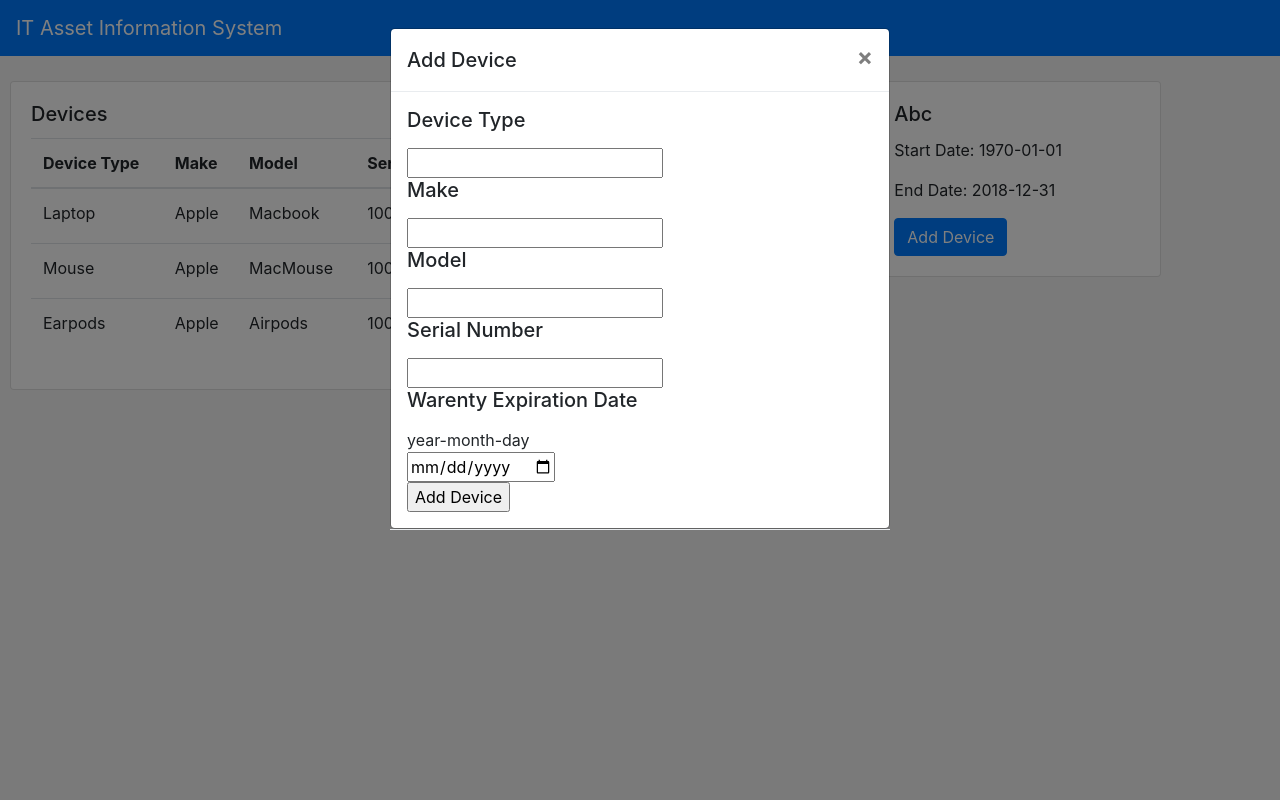
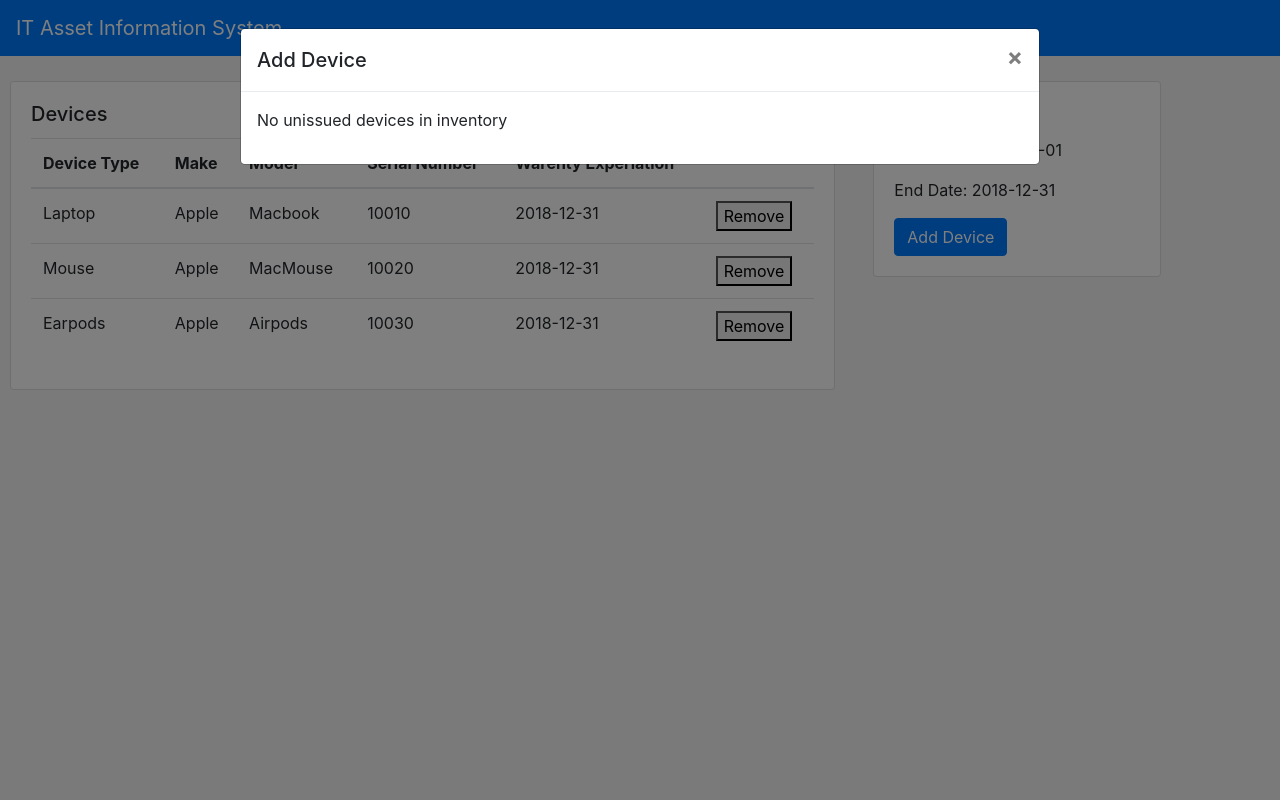
Before and after one commit to linneverstops/341DatabaseFinalProject, a Flask app: page /emp/123 in a window 1280 px wide, after a click on "Add Device". Run offline with Flask 2, Linux system fonts and the light colour scheme; data comes from the database, SQL or seed files in the repository; some libraries are stand-ins or nearby versions.

Commit message:
got employee add/remove and device issue to working

```diff
--- a/it_app/DeviceTracker.sql
+++ b/it_app/DeviceTracker.sql
@@ -23,7 +23,7 @@ DROP TABLE IF EXISTS `Device`;
 /*!40101 SET @saved_cs_client     = @@character_set_client */;
  SET character_set_client = utf8mb4 ;
 CREATE TABLE `Device` (
-  `device_id` int(11) NOT NULL,
+  `device_id` int(11) NOT NULL AUTO_INCREMENT,
   `device_type` varchar(30) DEFAULT NULL,
   `make` varchar(30) DEFAULT NULL,
   `model` varchar(30) DEFAULT NULL,
@@ -51,7 +51,7 @@ DROP TABLE IF EXISTS `Employee`;
 /*!40101 SET @saved_cs_client     = @@character_set_client */;
  SET character_set_client = utf8mb4 ;
 CREATE TABLE `Employee` (
-  `employ_id` int(11) NOT NULL,
+  `employ_id` int(11) NOT NULL AUTO_INCREMENT,
   `name` varchar(30) DEFAULT NULL,
   `start_date` date DEFAULT NULL,
   `end_date` date DEFAULT NULL,
--- /dev/null
+++ b/it_app/employee.sql
@@ -0,0 +1,6 @@
+SELECT name, start_date,end_date, count(device_id)
+FROM
+Employee
+left join issued_to  on Employee.employ_id=issued_to.employ_id
+group by
+Employee.employ_id;
--- a/it_app/run.py
+++ b/it_app/run.py
@@ -4,7 +4,7 @@ import mysql.connector
 from flask_wtf import FlaskForm
 from wtforms import StringField, IntegerField,DateField
 from wtforms.validators import DataRequired
-
+from datetime import datetime
 
 
 # Read configuration from file.
@@ -13,18 +13,17 @@ config.read('config.ini')
 
 # Set up application server.
 app = Flask(__name__)
+# TODO: put this in the config.ini
 app.config['SECRET_KEY'] = 'ssssh!'
 
 
-# Form for new device
-class NewDeviceForm(FlaskForm):
-    dtype = StringField('Device Type',validators=[DataRequired()])
-    make = StringField('Make',validators=[DataRequired()])
-    model = StringField('Model',validators=[DataRequired()])
-    serial_num = IntegerField('Serial Number',validators=[DataRequired()])
-    # TODO: additional date validation?
-    exp_date = DateField('Warenty Expiration Date',validators=[DataRequired()])
-
+class NewEmployeeForm(FlaskForm):
+    """
+	Class to handle the new employee field
+    """
+    name = StringField('Name',validators=[DataRequired()])
+    start_date = DateField('Start Date',validators=[DataRequired()])
+    end_date = DateField('End Date')
 
 
 # Create a function for fetching data from the database.
@@ -46,24 +45,12 @@ def sql_execute(sql):
     cursor.close()
     db.close()
 
-def build_add_device_query(form):
-    pass
-
-
 @app.route('/emp/<emp_id>',methods=['GET','POST'])
 def employee_view(emp_id):
-    form = NewDeviceForm()
     if "delete-device" in request.form:
         device_id = int(request.form["delete-device"])
         sql = "delete from Device where device_id={device_id};".format(device_id=device_id)
         sql_execute(sql)
-    if 'add-device' in request.form:
-	# Parse SQL here
-	sql = build_add_device_query(request.form)
-
-        if form.validate_on_submit():
-            return redirect('/emp/'+str(emp_id))
-
 
     # Get info about this specific employee or return a 404
     sql = "select * from Employee where employ_id="+str(emp_id)+";"
@@ -72,29 +59,61 @@ def employee_view(emp_id):
         return "ERROR 404: Employee ID Not found in database."
     template_data = {}
     template_data['emp_data'] = employee
+    # Get information about devices that have not been issued to any employee
+    sql = str(open('unissued_devices.sql','r').read())
+    devices = sql_query(sql)
+    template_data['u_devices'] = devices
+    if 'issue-device' in request.form:
+        device_id = int(request.form['issue-device'])
+        sql = "INSERT INTO issued_to VALUE("
+        sql += "'"+str(emp_id)+"',"
+        sql += "'"+str(device_id)+"',"
+	# make the date of issuing today
+        today = datetime.today()
+        sql += "'"+str(today.year)+"-"+str(today.month)+"-"+str(today.day)+"',"
+        sql += "NULL);"
+        sql_execute(sql)
     # Get information about the devices issued to this employee
     sql = "select d.* from Device d , issued_to it where d.device_id=it.device_id and it.employ_id="+str(emp_id)+";"
     devices = sql_query(sql)
     template_data['devices'] = devices
 
-
-    return render_template('employee.html',template_data=template_data, form=form)
+    return render_template('employee.html',template_data=template_data)
 
 
 
 @app.route('/', methods=['GET', 'POST'])
 def company_view():
+    form = NewEmployeeForm()
+    if  'add-employee' in request.form and form.validate():
+        # Get biggest emp id ... this should be handled on the db levl
+        sql = 'INSERT INTO Employee (name,start_date,end_date) Values('
+        sql += "'"+str(form.name.data)+"',"
+        sql += "'"+str(form.start_date.data)+"',"
+        try:
+	        sql += "'"+str(form.end_date.data)+"'"
+        except:
+            sql += "NULL"
+        sql += ");"
+        sql_execute(sql)
+    if 'delete-employee' in request.form:
+        emp_id = int(request.form['delete-employee'])
+        sql = "DELETE FROM Employee WHERE employ_id="+str(emp_id)+";"
+        sql_execute(sql)
+
     print(request.form)
-    #if "buy-book" in request.form:
-    #    book_id = int(request.form["buy-book"])
-    #    sql = "delete from book where id={book_id}".format(book_id=book_id)
-    #    sql_execute(sql)
     template_data = {}
-    sql = "select e.employ_id, e.name, e.start_date,e.end_date, count(it.device_id) from Employee e, issued_to it where e.employ_id=it.employ_id group by e.employ_id;"
+    sql = "SELECT Employee.employ_id, name, start_date,end_date, count(device_id)\
+		FROM\
+		Employee \
+		left join issued_to  on Employee.employ_id=issued_to.employ_id\
+		group by\
+		Employee.employ_id;\
+	"
     employees = sql_query(sql)
     template_data['employees'] = employees
     print(template_data)
-    return render_template('company.html', template_data=template_data)
+    return render_template('company.html', template_data=template_data, form=form)
 
 if __name__ == '__main__':
     app.run(**config['app'])
--- a/it_app/templates/employee.html
+++ b/it_app/templates/employee.html
@@ -95,7 +95,7 @@
 
 	<!-- Modal For Add/Remove Employee-->
 	<div class="modal fade" id="exampleModal" tabindex="-1" role="dialog" aria-labelledby="exampleModalLabel" aria-hidden="true">
-	  <div class="modal-dialog" role="document">
+	  <div class="modal-dialog modal-lg" role="document">
 		<div class="modal-content">
 		  <div class="modal-header">
 			<h5 class="modal-title" id="exampleModalLabel">Add Device</h5>
@@ -105,25 +105,39 @@
 		  </div>
 		<div class="modal-body">
 
+		{% if template_data['u_devices']|length == 0 %}
+		<p> No unissued devices in inventory</p>
+		{% else %}
 		<form action="./{{ template_data['emp_data'][0][0]}}" method="post">
-		 {{ form.csrf_token }}
-		 <h5>{{ form.dtype.label }}</h5>
-		 <div style="padding-left 20px;">{{ form.dtype(size=20) }}</div>
-		 <h5>{{ form.make.label }}</h5>
-		 <div style="padding-left 20px;">{{ form.make(size=20) }}</div>
-		 <h5>{{ form.model.label }}</h5>
-		 <div style="padding-left 20px;">{{ form.model(size=20) }}</div>
-		 <h5>{{ form.serial_num.label }}</h5>
-		 <div style="padding-left 20px;">{{ form.serial_num(size=20) }}</div>
-		 <h5>{{ form.exp_date.label }}</h5>
-		 year-month-day
-		 <div style="padding-left 20px;">{{ form.exp_date(size=20) }}</div>
-		 <input type="submit" name="add-device" value="Add Device">
-		  </div>
-	</div>
-		  <div class="modal-footer">
-<!--			<button type="submit" formmethod="post" name="add-device" class="btn btn-primary" data-dismiss="modal" >Add Device</button>-->
-		  </form>
+			<table class="table">
+				  <thead>
+					<!-- TODO: modify to include other info -->
+					<tr>
+					  <th scope="col">Device Type</th>
+					  <th scope="col">Make</th>
+					  <th scope="col">Model</th>
+					  <th scope="col">Serial Number</th>
+					  <th scope="col">Warenty Experiation</th>
+					  <th scope="col"></th>
+					</tr>
+				  </thead>
+				  <tbody>
+					{% for dev in template_data['u_devices'] %}
+					<tr>
+					  <td>{{ dev[1] }}</td>
+					  <td>{{ dev[2] }}</td>
+					  <td>{{ dev[3] }}</td>
+					  <td>{{ dev[4] }}</td>
+					  <td>{{ dev[5] }}</td>
+					  <td><button name="issue-device" value="{{ dev[0] }}">Issue</button>
+					</tr>
+					{% endfor %}
+				  </tbody>
+				</table>
+		</form>
+		{% endif %}
+
+
 		  </div>
 		</div>
 	  </div>
--- /dev/null
+++ b/it_app/unissued_devices.sql
@@ -0,0 +1,12 @@
+SELECT Device.* from Device
+WHERE
+Device.device_id NOT IN
+(
+
+	SELECT Device.device_id
+	FROM
+	Device join issued_to ON Device.device_id=issued_to.device_id
+
+
+
+);
```
Also changed, not shown: it_app/templates/company.html (+16 -6 lines), 4 other files.
